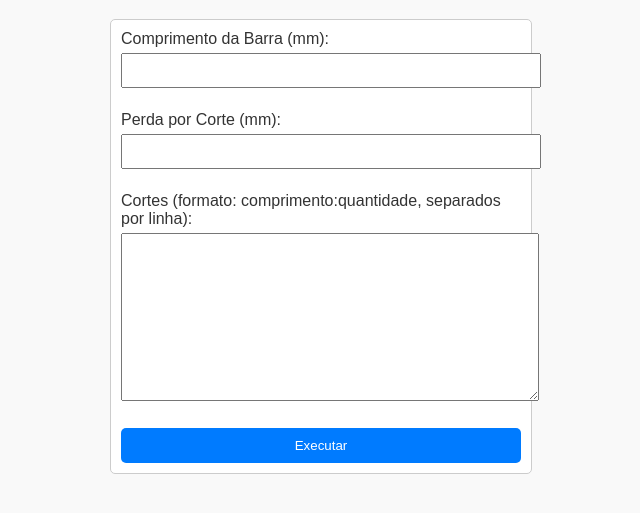
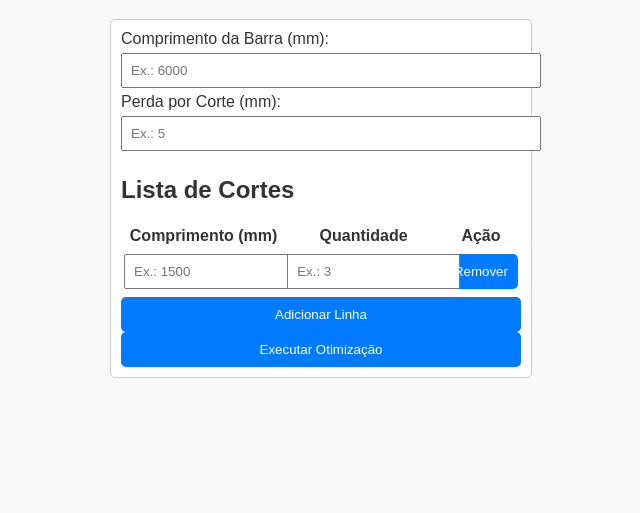
Before and after one commit to williamgmantovani/ML_Cut, a plain HTML site: page index.html in a window 1280 px wide. Shown: the part 61-574 px from the top of the page, without its empty margins (319-959 px from the left). Drawn offline with Linux system fonts and the light colour scheme.

Commit message:
Atualzianto tabela da index.html

```diff
--- a/index.html
+++ b/index.html
@@ -7,17 +7,45 @@
     <link rel="stylesheet" href="style.css">
 </head>
 <body>
+    <div class="container">
         <h1>Otimização de Corte de Barras</h1>
         <form id="optimizationForm">
+            <div class="input-group">
                 <label for="bar_length">Comprimento da Barra (mm):</label>
-        <input type="number" id="bar_length" name="bar_length" required><br><br>
+                <input type="number" id="bar_length" name="bar_length" required placeholder="Ex.: 6000">
+            </div>
+            <div class="input-group">
                 <label for="cut_loss">Perda por Corte (mm):</label>
-        <input type="number" id="cut_loss" name="cut_loss" required><br><br>
-        <label for="cuts">Cortes (formato: comprimento:quantidade, separados por linha):</label><br>
-        <textarea id="cuts" name="cuts" rows="10" cols="30"></textarea><br><br>
-        <button type="submit">Executar</button>
+                <input type="number" id="cut_loss" name="cut_loss" required placeholder="Ex.: 5">
+            </div>
+
+            <h2>Lista de Cortes</h2>
+            <table id="cutsTable">
+                <thead>
+                    <tr>
+                        <th>Comprimento (mm)</th>
+                        <th>Quantidade</th>
+                        <th>Ação</th>
+                    </tr>
+                </thead>
+                <tbody>
+                    <tr>
+                        <td><input type="number" name="length[]" placeholder="Ex.: 1500" required></td>
+                        <td><input type="number" name="quantity[]" placeholder="Ex.: 3" required></td>
+                        <td><button type="button" class="remove-row">Remover</button></td>
+                    </tr>
+                </tbody>
+            </table>
+            <button type="button" id="addRow">Adicionar Linha</button>
+
+            <div class="actions">
+                <button type="submit">Executar Otimização</button>
+            </div>
         </form>
+
         <div id="result"></div>
+    </div>
+
     <script src="script.js"></script>
 </body>
 </html>
```
Lines whose indentation alone changed are shown as unchanged.
